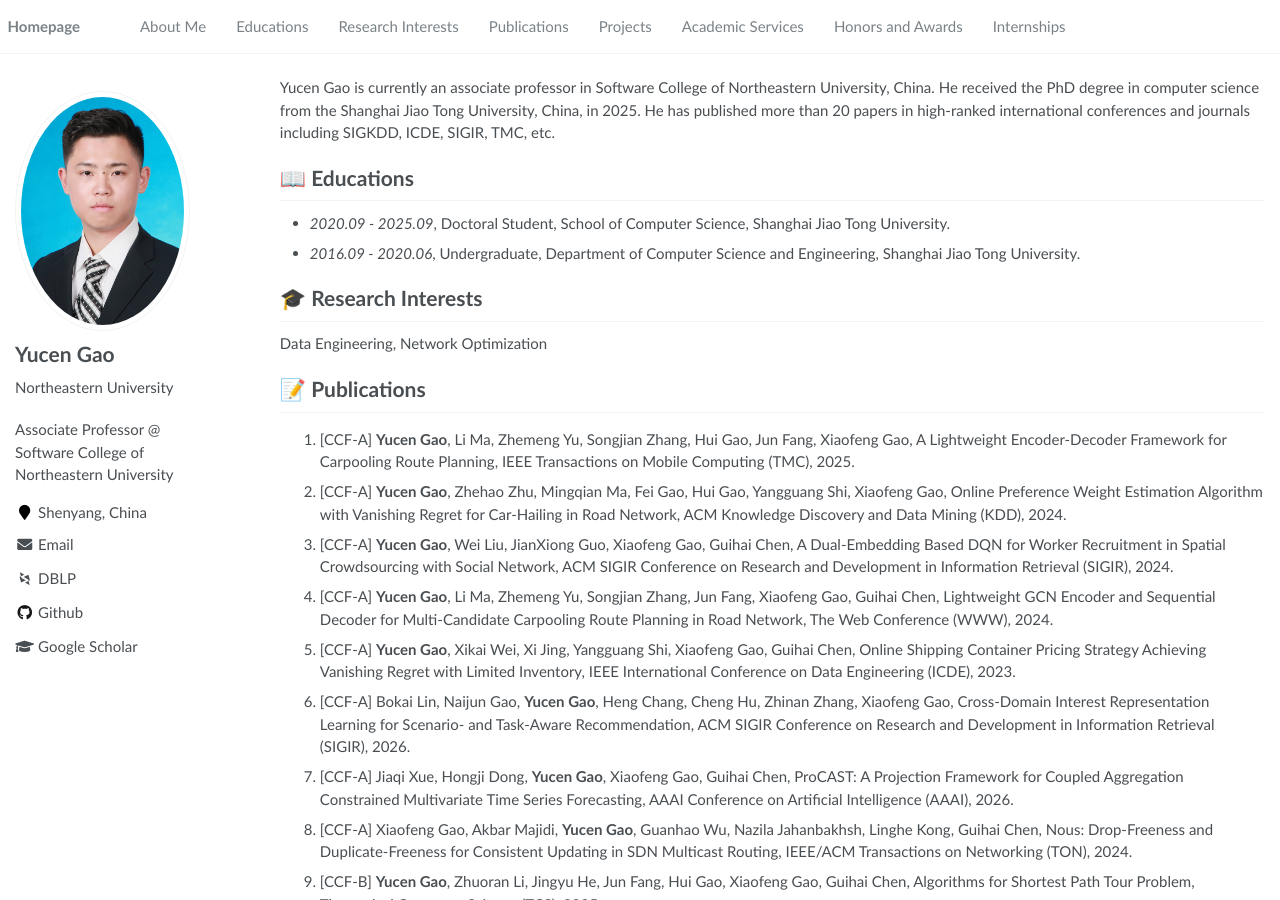
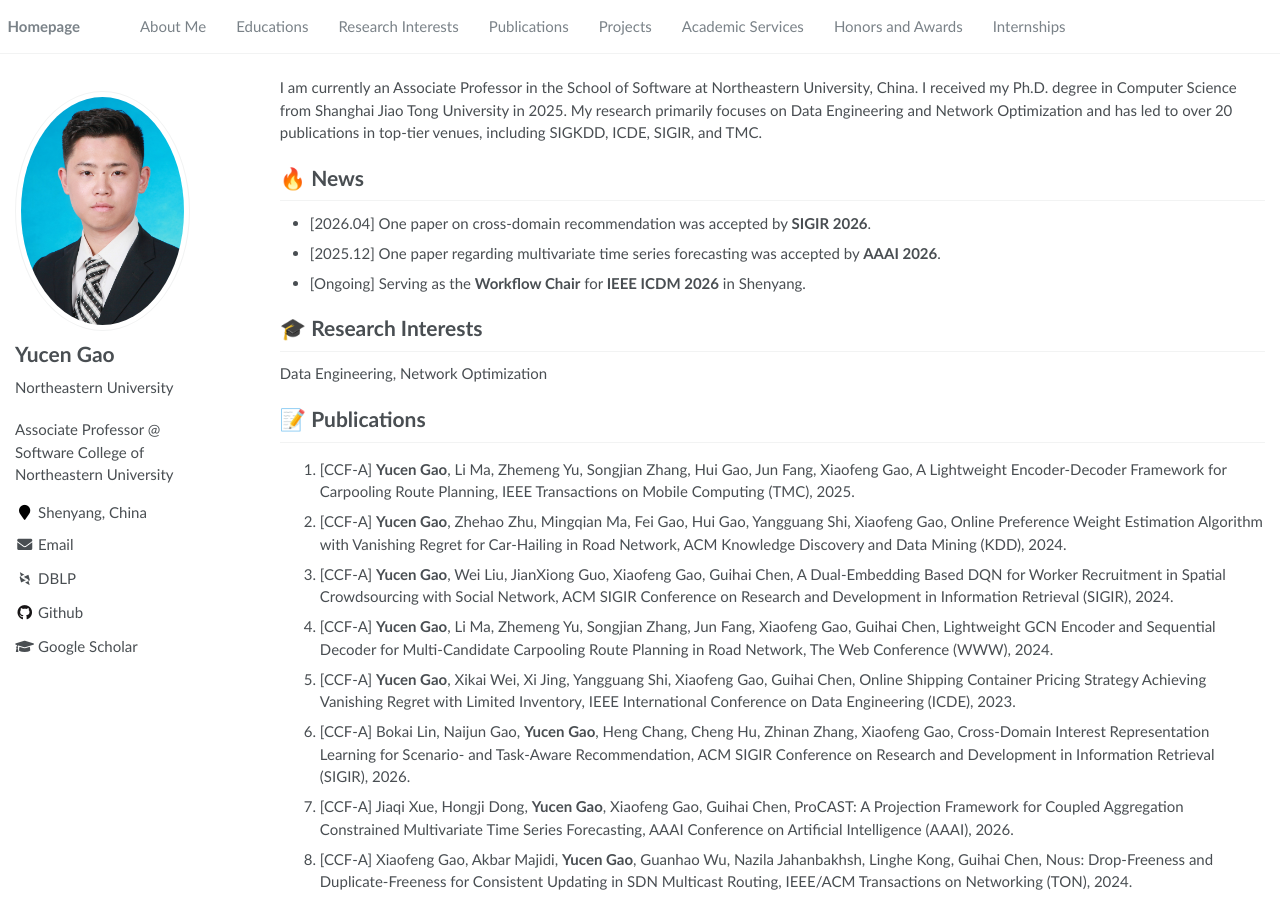
Before and after one commit to GaoYucen/GaoYucen.github.io, a Jekyll site: the page built from _pages/about.md, in a window 1280 px wide and 900 px high. Built offline with Jekyll 4.4.1, drawn with Linux system fonts in a browser that asks for light colours; some web fonts are replaced; some of the changed text lies outside the part shown.

Commit message:
Add News section

```diff
--- a/_pages/about.md
+++ b/_pages/about.md
@@ -17,20 +17,16 @@ redirect_from:
 
 <span class='anchor' id='about-me'></span>
 
-Yucen Gao is currently an associate professor in Software College of Northeastern University, China. He received the PhD degree in computer science from the Shanghai Jiao Tong University, China, in 2025. He has published more than 20 papers in high-ranked international conferences and journals including SIGKDD, ICDE, SIGIR, TMC, etc.
+I am currently an Associate Professor in the School of Software at Northeastern University, China. I received my Ph.D. degree in Computer Science from Shanghai Jiao Tong University in 2025. My research primarily focuses on Data Engineering and Network Optimization and has led to over 20 publications in top-tier venues, including SIGKDD, ICDE, SIGIR, and TMC.
 
-# 📖 Educations
-- *2020.09 - 2025.09*, Doctoral Student, School of Computer Science, Shanghai Jiao Tong University.
-- *2016.09 - 2020.06*, Undergraduate, Department of Computer Science and Engineering, Shanghai Jiao Tong University.
+# 🔥 News
 
+- [2026.04] One paper on cross-domain recommendation was accepted by **SIGIR 2026**.
+- [2025.12] One paper regarding multivariate time series forecasting was accepted by **AAAI 2026**.
+- [Ongoing] Serving as the **Workflow Chair** for **IEEE ICDM 2026** in Shenyang.
 
 # 🎓 Research Interests
 Data Engineering, Network Optimization
-
-
-<!-- # 🔥 News
-- *2022.02*: &nbsp;🎉🎉 Lorem ipsum dolor sit amet, consectetur adipiscing elit. Vivamus ornare aliquet ipsum, ac tempus justo dapibus sit amet.
-- *2022.02*: &nbsp;🎉🎉 Lorem ipsum dolor sit amet, consectetur adipiscing elit. Vivamus ornare aliquet ipsum, ac tempus justo dapibus sit amet.  -->
 
 # 📝 Publications
 
@@ -97,6 +93,10 @@ Data Engineering, Network Optimization
 - *2021.06*, Lorem ipsum dolor sit amet, consectetur adipiscing elit. Vivamus ornare aliquet ipsum, ac tempus justo dapibus sit amet.
 - *2021.03*, Lorem ipsum dolor sit amet, consectetur adipiscing elit. Vivamus ornare aliquet ipsum, ac tempus justo dapibus sit amet.  \| [\[video\]](https://github.com/) -->
 
-# 💻 Internships
+# 📖 Educations
+- *2020.09 - 2025.09*, Doctoral Student, School of Computer Science, Shanghai Jiao Tong University.
+- *2016.09 - 2020.06*, Undergraduate, Department of Computer Science and Engineering, Shanghai Jiao Tong University.
+
+# 💻 Professional Experience
 - *2022.08 - 2024.08*, DiDi Chuxing, Beijing, China.
 - *2020.09 - 2022.07*, China COSCO Shipping, Shanghai, China.
```
